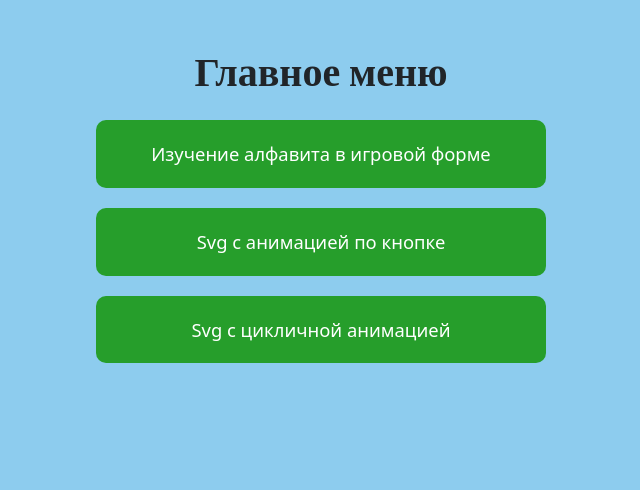
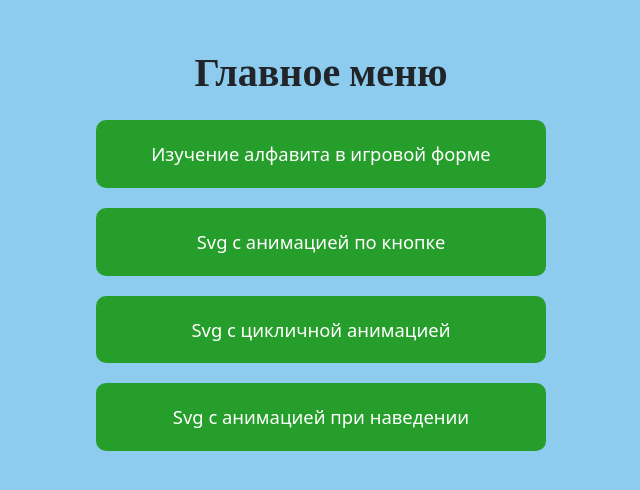
Before and after one commit to AnigalHub/DrawnSVGWithAnimation, a Vue app: page / in a window 1280 px wide. Shown: the part 120-610 px from the top of the page, without its empty margins (319-959 px from the left). Built offline with nearby package versions, Linux system fonts and the light colour scheme; a web font is replaced by a local one.

Commit message:
добавлен пункт меню - ссылка на карту России

```diff
--- a/src/components/mainMenu.vue
+++ b/src/components/mainMenu.vue
@@ -4,6 +4,7 @@
         <router-link :to="{name: 'GameMenu'}" tag="button">Изучение алфавита в игровой форме</router-link>
         <router-link :to="{name: 'ColorChange'}" tag="button">Svg с анимацией по кнопке</router-link>
         <router-link :to="{name: 'LoopingAnimation'}" tag="button">Svg с цикличной анимацией</router-link>
+        <router-link :to="{name: 'Territory'}" tag="button">Svg с анимацией при наведении</router-link>
     </div>
 </template>
 
```
